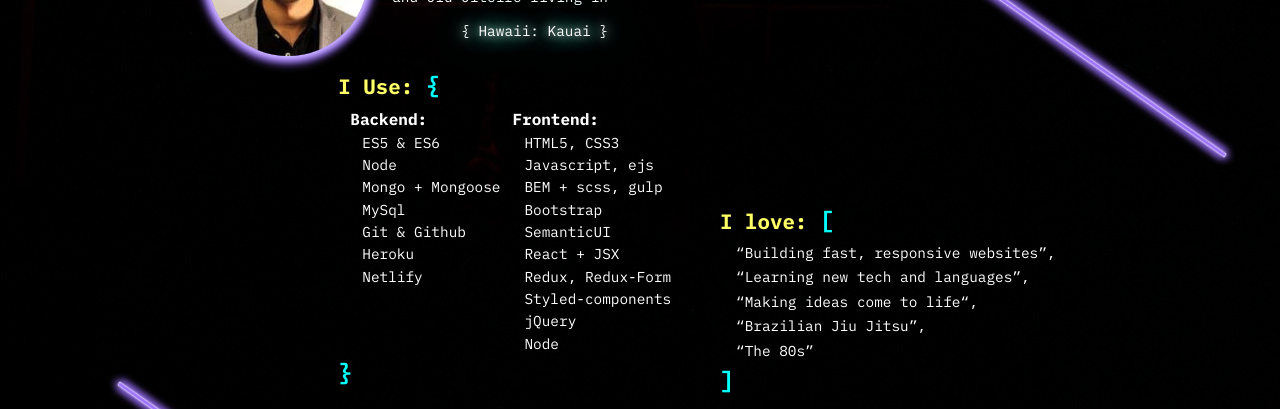
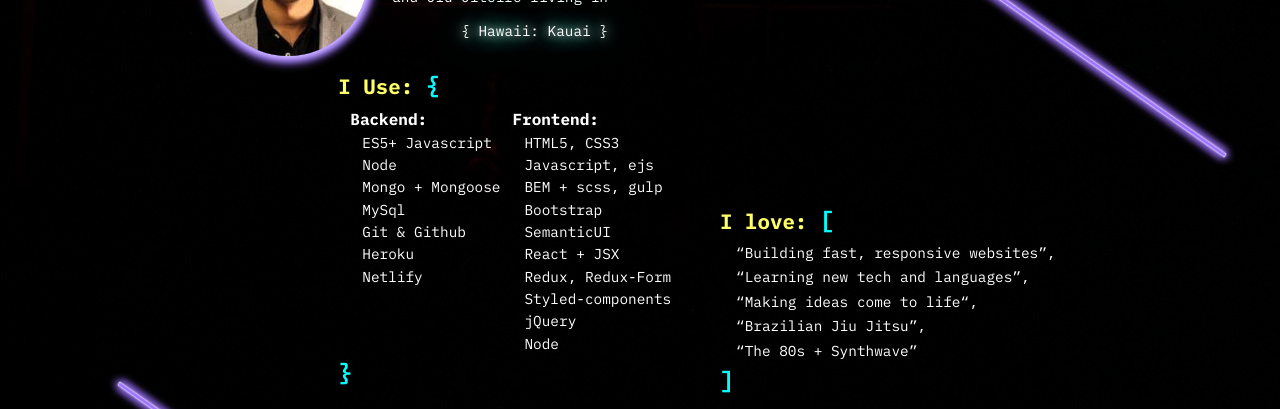
Before and after one commit to sartoriusrex/portfolio, a React (Create React App) app: page / in a window 1280 px wide. Shown: the part 1000-1409 px from the top of the page. Built offline with nearby package versions, Linux system fonts and the light colour scheme; a web font is replaced by a local one.

Commit message:
update love, use, and resume

```diff
--- a/src/components/Love.js
+++ b/src/components/Love.js
@@ -39,7 +39,7 @@
       <ListItem>“Learning new tech and languages”,</ListItem>
       <ListItem>“Making ideas come to life“,</ListItem>
       <ListItem>“Brazilian Jiu Jitsu”,</ListItem>
-      <ListItem>“The 80s”</ListItem>
+      <ListItem>“The 80s + Synthwave”</ListItem>
     </List>
     <Brackets>]</Brackets>
   </LoveContainer>
--- a/src/components/Use.js
+++ b/src/components/Use.js
@@ -51,7 +51,7 @@
       <ListContainer>
         <ListHeader>Backend:</ListHeader>
         <List>
-          <ListItem>ES5 & ES6</ListItem>
+          <ListItem>ES5+ Javascript</ListItem>
           <ListItem>Node</ListItem>
           <ListItem>Mongo + Mongoose</ListItem>
           <ListItem>MySql</ListItem>
```
Also changed, not shown: 1 other file (tests, documents, lock files or other folders).
